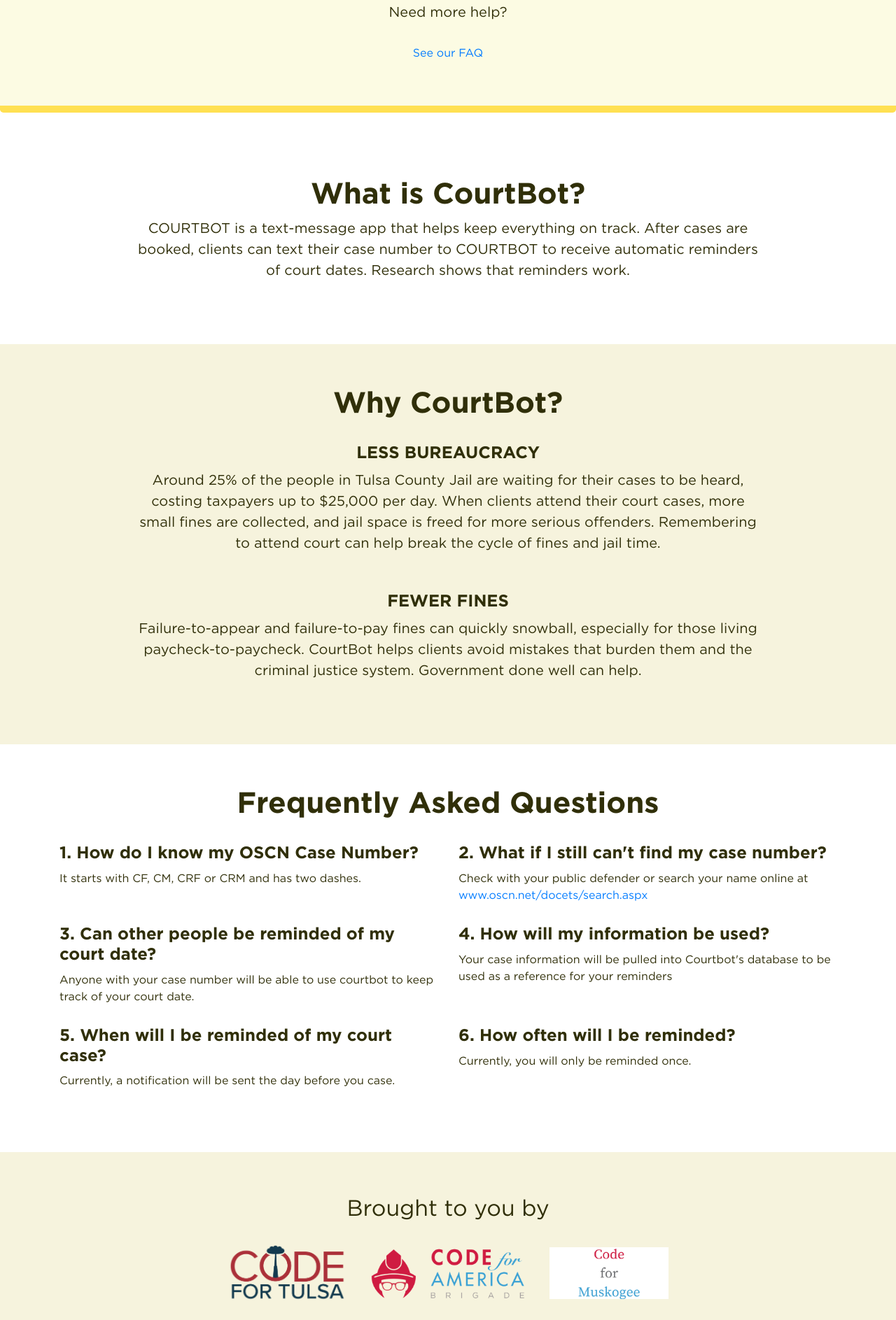
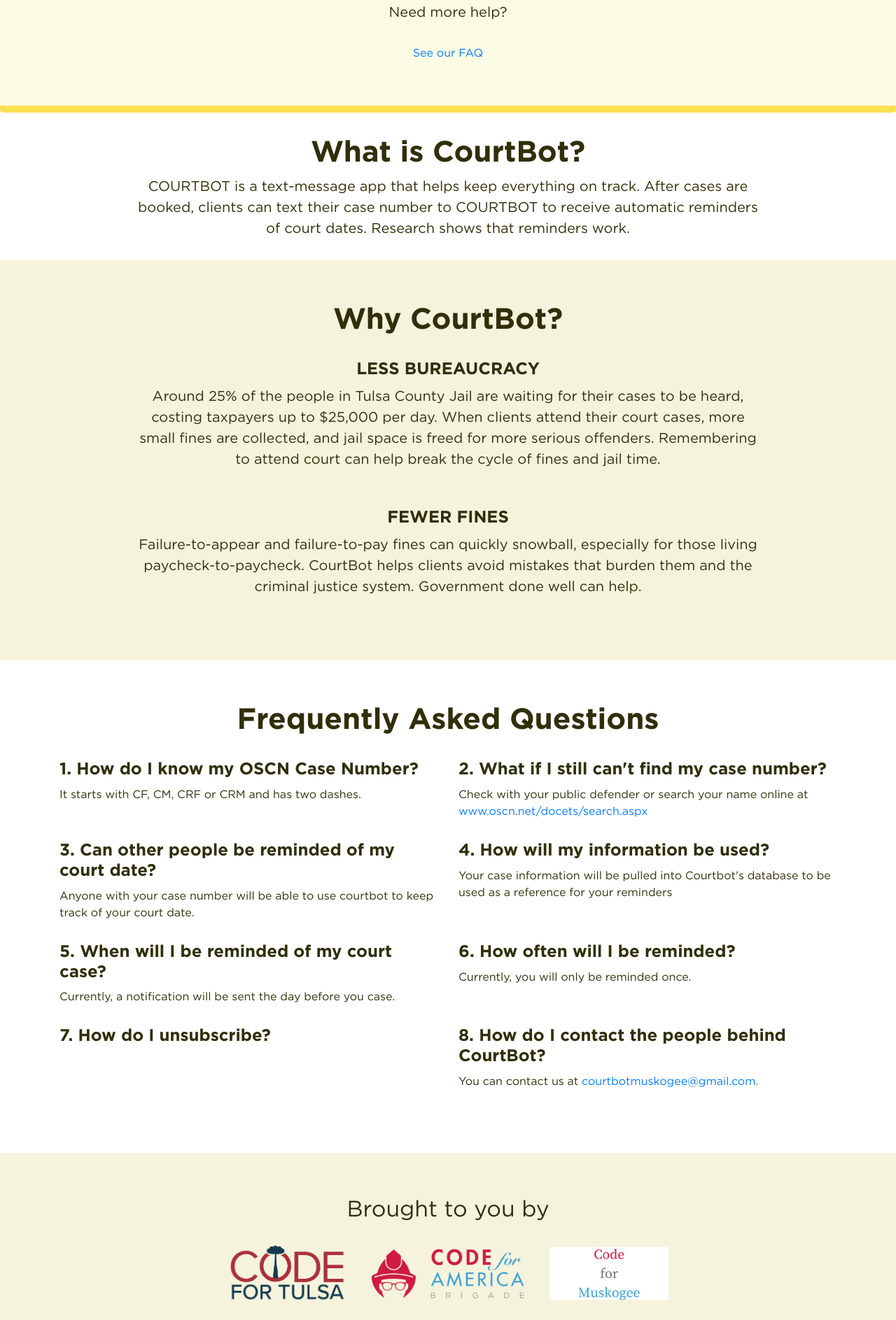
Before and after one commit to codeformuskogee/Courtbot_MSK, a Node server app: page / in a window 1280 px wide. Shown: the part 487-2374 px from the top of the page at 70% size. Run offline with Node 20, Linux system fonts and the light colour scheme; some libraries are stand-ins or nearby versions.

Commit message:
Cleaned up console errors

```diff
--- a/views/pages/index.ejs
+++ b/views/pages/index.ejs
@@ -1,5 +1,5 @@
 <!DOCTYPE html>
-<html>
+<html lang="en">
 <head>
   <title>Free Oklahoma Courtdate Notifications</title>
   <link rel="stylesheet" href="/style.css">
@@ -9,14 +9,6 @@
   <meta charset="UTF-8">
   <meta name="description" content="friendly neighborhood court robot for getting court case information">
   <meta name="author" content="Code for Tulsa">
-</head>
-<!--
-   To do:  *Feel free to make any changes you want, fix any errors, add items to the to do list, etc.; We are all collaborating on this together!
-           *Style guide: https://github.com/codefortulsa/courtbot-branding/blob/master/README.md
-           *Add logos to footer plus whatever else we want to add
-           *Contact us buttons - 1) if want to deploy CourtBot in your county, 2) if you have questions, other action items?
-           *Format fonts and colors
-   -->
   <style>
     @font-face {
       font-family: GothamBookRegular;
@@ -64,7 +56,7 @@
     .bright-yellow-bkg{
       background-color: #fcfbe3;
       border-top: 10px solid #ffe052;
-    border-bottom:10px solid #ffe052;<div class="col-sm-6">
+      border-bottom:10px solid #ffe052;
       color: #2c2b05;
     }
     .display-1, h1{
@@ -73,7 +65,7 @@
     }
     .display-2, h2{
       font-size:42px;
-    font-family:GothamBold;<div class="col-sm-6">
+      font-family:GothamBold;
 
           }
     .display-3, h3{
@@ -98,13 +90,21 @@
     }
 
   </style>
+</head>
+<!--
+   To do:  *Feel free to make any changes you want, fix any errors, add items to the to do list, etc.; We are all collaborating on this together!
+           *Style guide: https://github.com/codefortulsa/courtbot-branding/blob/master/README.md
+           *Add logos to footer plus whatever else we want to add
+           *Contact us buttons - 1) if want to deploy CourtBot in your county, 2) if you have questions, other action items?
+           *Format fonts and colors
+   -->
 <body>
 <!--Courtbot Branding: https://github.com/codefortulsa/courtbot-branding -->
 <!--Logo-->
 <nav class="navbar navbar-expand-lg navbar-light bg-light">
   <div class="container">
     <a class="navbar-brand" href="#">
-      <img class="img-responsive img-center" src="images/logo-no-border.png" style="width:150px;margin-right:10px;">
+      <img class="img-responsive img-center" src="images/logo-no-border.png" alt="Logo, no border" style="width:150px;margin-right:10px;">
     </a>
     <button class="navbar-toggler" type="button" data-toggle="collapse" data-target="#navbarSupportedContent" aria-controls="navbarSupportedContent" aria-expanded="false" aria-label="Toggle navigation">
       <span class="navbar-toggler-icon"></span>
@@ -142,19 +142,20 @@
   </div>
 </div>
 <!--What is CourtBot-->
-<section>
+
   <div class="container text-center" id="whatIsCourtBot">
     <main>
       <h2>What is CourtBot?</h2>
       <p class="lead">COURTBOT is a text-message app that helps keep everything on track.  After cases are booked, clients can text their case number to COURTBOT to receive automatic reminders of court dates.  Research shows that reminders work.</p>
     </main>
   </div>
-</section>
+
 <!--Why CourtBot-->
 <section class="CBLtBgClr">
   <div class="container text-center" id="whyCourtBot">
+    <h2>Why CourtBot?</h2>
     <article>
-      <h2>Why CourtBot?</h2>
+
       <br>
       <h4>LESS BUREAUCRACY</h4>
       <p class="lead">Around 25% of the people in Tulsa County Jail are waiting for their cases to be heard, costing taxpayers up to $25,000 per day.  When clients attend their court cases, more small fines are collected, and jail space is freed for more serious offenders.  Remembering to attend court can help break the cycle of fines and jail time.
@@ -197,7 +198,15 @@
         <h4>6. How often will I be reminded?</h4>
         <p>Currently, you will only be reminded once.</p>
       </div>
-
+      <div class="col-sm-6">
+        <h4>7. How do I unsubscribe?</h4>
+        <p></p>
+      </div>
+      <div class="col-sm-6">
+        <h4>8. How do I contact the people behind CourtBot?</h4>
+        <p>You can contact us at <a href="mailto:courtbotmuskogee@gmail.com">courtbotmuskogee@gmail.com.</a></p>
+      </div>
+      </div>
     </div>
 </section>
 <!--Credits-->
@@ -205,9 +214,9 @@
   <div class="container text-center">
     <h3>Brought to you by</h3>
     <br>
-    <img class="img-responsive img-center col-sm-8" src="images/cft.png" style="width: 200px"; padding>
-    <img class="img-responsive img-center col-sm-8" src="images/brigade.png" style="width: 250px">
-    <img class="img-responsive img-center col-sm-8" src="images/cfm.png" style="width: 200px">
+    <img class="img-responsive img-center col-sm-8" src="images/cft.png" alt="Code for Tulsa Logo" style="width: 200px">
+    <img class="img-responsive img-center col-sm-8" src="images/brigade.png" alt="Code for America Logo" style="width: 250px">
+    <img class="img-responsive img-center col-sm-8" src="images/cfm.png" alt="Code for Muskogee" style="width: 200px">
   </div>
 </section>
 <!--Footer-->
```
Lines whose indentation alone changed are shown as unchanged.
